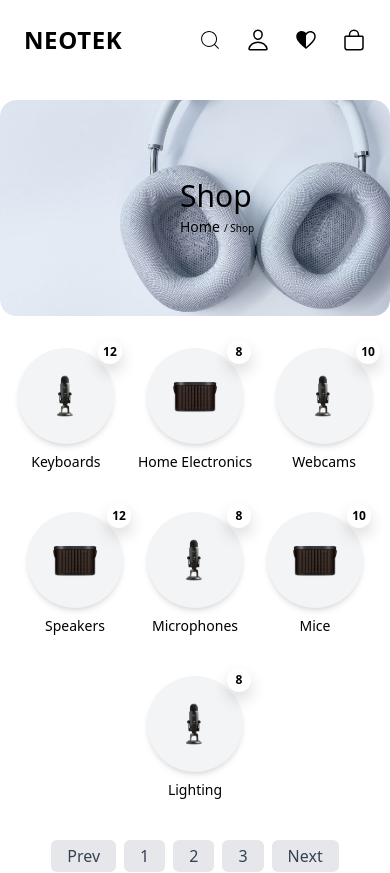
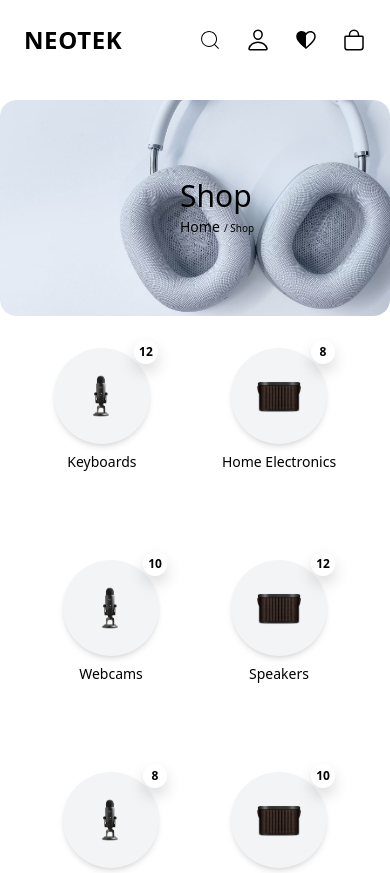
Before and after one commit to AshalRashid/final-project, a React (Vite) app: page /shop in a window 390 px wide. Shown: the top 873 px of the page. Built offline with nearby package versions, Linux system fonts and the light colour scheme.

Commit message:
Adjust shop margin and padding

```diff
--- a/src/Pages/Shop/NavShop.jsx
+++ b/src/Pages/Shop/NavShop.jsx
@@ -87,7 +87,7 @@ export default function NavbarShop() {
                 {/* Right Icons */}
                 <div className="flex items-center gap-6 text-2xl">
                     {/* Search (button) */}
-                    <button className={`${scrolled ? 'lg:text-black' : 'lg:text-black text-black'} md:text-black`}>
+                    <button className={`${scrolled ? 'text-black' : 'md:text-black text-black'} md:text-black`}>
                         <CiSearch />
                     </button>
 
--- a/src/Pages/Shop/Shop.jsx
+++ b/src/Pages/Shop/Shop.jsx
@@ -187,7 +187,7 @@ export default function Shop() {
 
 
             {/* Categories */}
-            <div className="flex flex-wrap justify-center gap-6 mt-8">
+            <div className="flex  flex-wrap justify-center md:gap-6 gap-18  mt-8">
                 {categories.map((cat, index) => (
                     <div
                         key={index}
@@ -218,7 +218,7 @@ export default function Shop() {
             {/* All Product Card */}
             <section className="px-10 py-8">
 
-                <div className="grid grid-cols-1 sm:grid-cols-2 lg:grid-cols-4 gap-6 mt-4">
+                <div className="grid grid-cols-1 sm:grid-cols-3 lg:grid-cols-4 gap-6 mt-4">
                     {products.map((product) => (
                         <div
                             key={product.id}
```
